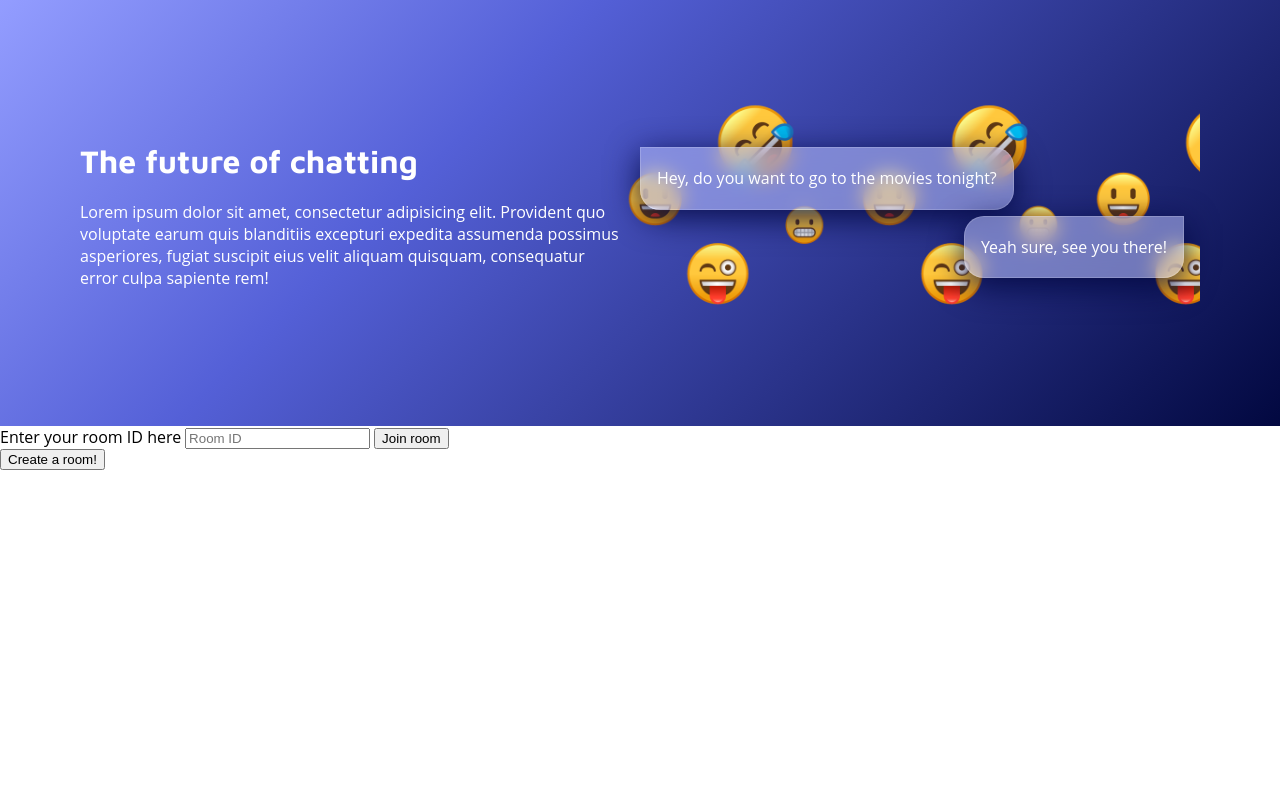
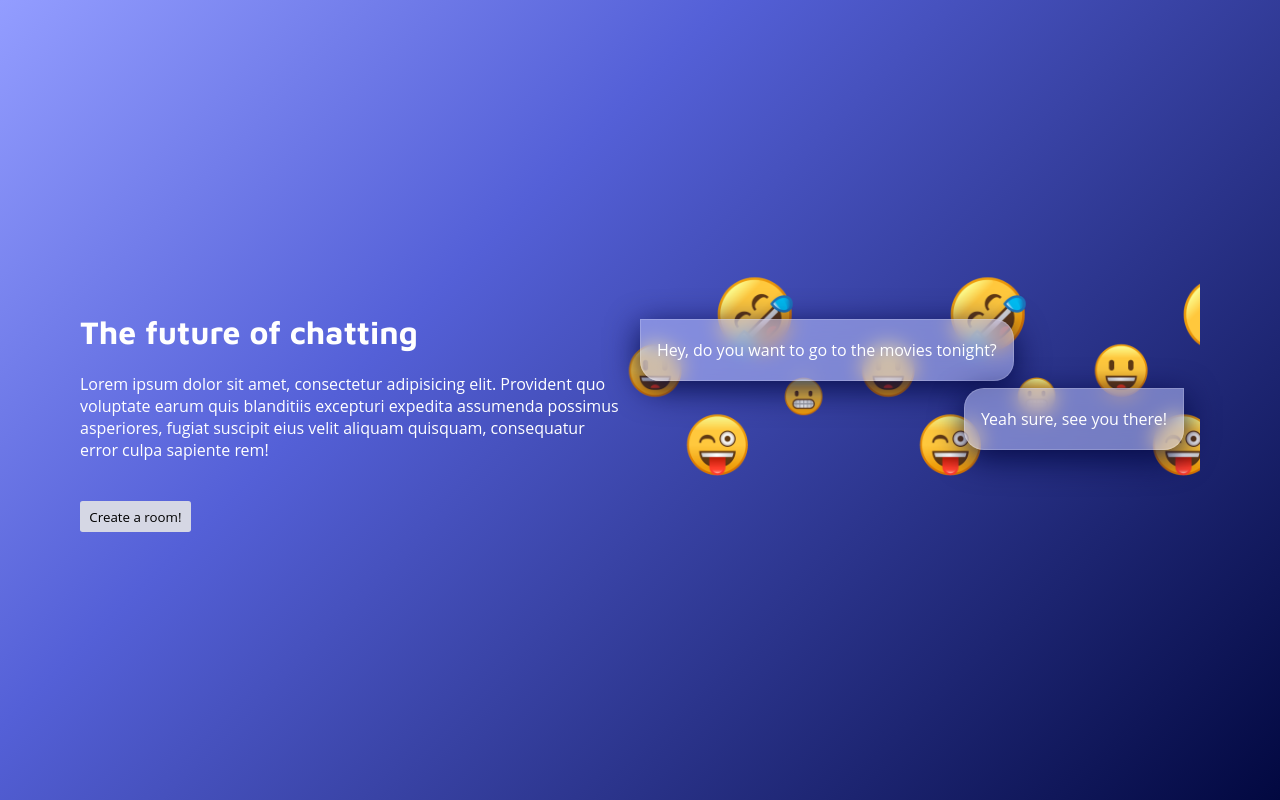
Before and after one commit to bearatron/chat-app, a Flask app: page / in a window 1280 px wide. Run offline with Flask 2, Linux system fonts and the light colour scheme; some libraries are stand-ins or nearby versions; some web fonts are replaced.

Commit message:
Improved flex layout and prettified code

```diff
--- a/static/homepage-styles.css
+++ b/static/homepage-styles.css
@@ -43,26 +43,38 @@
 
 body {
   margin: 0;
+  padding: 6em 5em;
   font-size: 1rem;
+  min-height: 100vh;
   box-sizing: border-box;
+  background: rgb(92, 104, 227);
+  background: rgb(147, 157, 255);
+  background: linear-gradient(
+    135deg,
+    rgba(147, 157, 255, 1) 0%,
+    rgba(84, 96, 215, 1) 35%,
+    rgba(2, 8, 64, 1) 100%
+  );
+
+  display: flex;
+  flex-direction: column;
+  justify-content: center;
 }
 
 h1 {
-    font-family: "Maven Pro Bold", 'Segoe UI', Tahoma, Geneva, Verdana, sans-serif;
+  font-family: "Maven Pro Bold", "Segoe UI", Tahoma, Geneva, Verdana, sans-serif;
 }
 
-p, label {
-    font-family: "Open Sans", 'Trebuchet MS', 'Lucida Sans Unicode', 'Lucida Grande', 'Lucida Sans', Arial, sans-serif;
+p,
+label {
+  font-family: "Open Sans", "Trebuchet MS", "Lucida Sans Unicode",
+    "Lucida Grande", "Lucida Sans", Arial, sans-serif;
 }
 
 /* homepage styles (home.html) */
 
 .heading-wrapper {
   color: white;
-    padding: 6em 5em;
-    background: rgb(92, 104, 227);
-    background: rgb(147, 157, 255);
-    background: linear-gradient(135deg, rgba(147, 157, 255, 1) 0%, rgba(84, 96, 215, 1) 35%, rgba(2, 8, 64, 1) 100%);
   display: flex;
   flex-flow: row nowrap;
   justify-content: flex-start;
@@ -76,7 +88,7 @@ p, label {
 
 .heading-text {
   text-align: left;
-    width: 50%;
+  width: 100%;
 }
 
 .heading-visual {
@@ -85,7 +97,7 @@ p, label {
   background-repeat: repeat-x;
   padding: 3em 1em;
   display: flex;
-    width: 50%;
+  width: 100%;
 
   flex-flow: column nowrap;
 }
@@ -114,13 +126,27 @@ p, label {
   border-top-right-radius: 0px;
 }
 
+#make-room-button {
+  padding: 0.5em 0.7em;
+  font-family: "Open Sans", "Trebuchet MS", "Lucida Sans Unicode",
+    "Lucida Grande", "Lucida Sans", Arial, sans-serif;
+  border: 0;
+  border-radius: 0.2em;
+  outline: 0 solid rgba(0, 0, 0, 0);
+  background-color: rgb(213, 215, 228);
+  transition: outline 100ms, background-color 500ms;
+}
+
+#make-room-button:focus {
+  outline: 0.3em solid rgba(142, 142, 228, 0.7);
+}
+
+#make-room-button:hover {
+  background-color: rgb(180, 180, 228);
+}
+
 @media only screen and (max-width: 480px) {
   .heading-wrapper {
-        padding: 3em 0em;
-        flex-flow: column;
-    }
-
-    .heading-text .heading-visual {
-        width: 100%;
+    flex-flow: column wrap;
   }
 }
--- a/templates/home.html
+++ b/templates/home.html
@@ -1,17 +1,22 @@
 <!DOCTYPE html>
 <html lang="en">
   <head>
-        <meta charset="UTF-8">
-        <meta http-equiv="X-UA-Compatible" content="IE=edge">
-        <meta name="viewport" content="width=device-width, initial-scale=1.0">
-        <link rel="stylesheet" href="/static/homepage-styles.css">
+    <meta charset="UTF-8" />
+    <meta http-equiv="X-UA-Compatible" content="IE=edge" />
+    <meta name="viewport" content="width=device-width, initial-scale=1.0" />
+    <link rel="stylesheet" href="/static/homepage-styles.css" />
     <title>Home</title>
   </head>
   <body>
     <div class="heading-wrapper">
       <div class="heading-text">
         <h1>The future of chatting</h1>
-                <p>Lorem ipsum dolor sit amet, consectetur adipisicing elit. Provident quo voluptate earum quis blanditiis excepturi expedita assumenda possimus asperiores, fugiat suscipit eius velit aliquam quisquam, consequatur error culpa sapiente rem!</p>
+        <p>
+          Lorem ipsum dolor sit amet, consectetur adipisicing elit. Provident
+          quo voluptate earum quis blanditiis excepturi expedita assumenda
+          possimus asperiores, fugiat suscipit eius velit aliquam quisquam,
+          consequatur error culpa sapiente rem!
+        </p>
       </div>
       <div class="heading-visual">
         <div class="chatbox-example" id="chatbox-left">
@@ -23,38 +28,62 @@
       </div>
     </div>
 
-        <div class="join-room-wrapper">
+    <!-- <div class="join-room-wrapper">
       <form action="" id="join-room-form">
         <label for="room">Enter your room ID here</label>
-                <input type="text" name="room-to-join" class="input-field" id="joining-room-id" placeholder="Room ID" autocomplete="off">
-                <input type="submit" text="Join" id="join-room-button" value="Join room">
+        <input
+          type="text"
+          name="room-to-join"
+          class="input-field"
+          id="joining-room-id"
+          placeholder="Room ID"
+          autocomplete="off"
+        />
+        <input
+          type="submit"
+          text="Join"
+          id="join-room-button"
+          value="Join room"
+        />
+      </form>
+    </div> -->
+
+    <div class="make-room-wrapper">
+      <form action="" id="make-room-form">
+        <input
+          type="submit"
+          text="Create a room!"
+          id="make-room-button"
+          value="Create a room!"
+        />
       </form>
     </div>
 
-        <div class="make-room-wrapper">
-            <form action="" id="make-room-form">
-                <input type="submit" text="Create a room!" id="make-room-button" value="Create a room!">
-            </form>
-        </div>
-
-        <script src="https://cdnjs.cloudflare.com/ajax/libs/jquery/3.6.0/jquery.min.js" integrity="sha512-894YE6QWD5I59HgZOGReFYm4dnWc1Qt5NtvYSaNcOP+u1T9qYdvdihz0PPSiiqn/+/3e7Jo4EaG7TubfWGUrMQ==" crossorigin="anonymous" referrerpolicy="no-referrer"></script>
-        <script src="https://cdn.socket.io/4.5.0/socket.io.min.js" integrity="sha384-7EyYLQZgWBi67fBtVxw60/OWl1kjsfrPFcaU0pp0nAh+i8FD068QogUvg85Ewy1k" crossorigin="anonymous"></script>
+    <script
+      src="https://cdnjs.cloudflare.com/ajax/libs/jquery/3.6.0/jquery.min.js"
+      integrity="sha512-894YE6QWD5I59HgZOGReFYm4dnWc1Qt5NtvYSaNcOP+u1T9qYdvdihz0PPSiiqn/+/3e7Jo4EaG7TubfWGUrMQ=="
+      crossorigin="anonymous"
+      referrerpolicy="no-referrer"
+    ></script>
+    <script
+      src="https://cdn.socket.io/4.5.0/socket.io.min.js"
+      integrity="sha384-7EyYLQZgWBi67fBtVxw60/OWl1kjsfrPFcaU0pp0nAh+i8FD068QogUvg85Ewy1k"
+      crossorigin="anonymous"
+    ></script>
     <script>
       var socket = io();
-            var form = document.getElementById("make-room-form")
+      var form = document.getElementById("make-room-form");
       var roomInput = document.getElementById("room-id-input");
 
-            form.addEventListener("submit", function(e) {
+      form.addEventListener("submit", function (e) {
         e.preventDefault();
 
         socket.emit("make room");
-
       });
 
-            socket.on("redirect", function(data) {
+      socket.on("redirect", function (data) {
         window.location = data.url;
       });
-
     </script>
   </body>
 </html>
```
Lines whose indentation alone changed are shown as unchanged.
